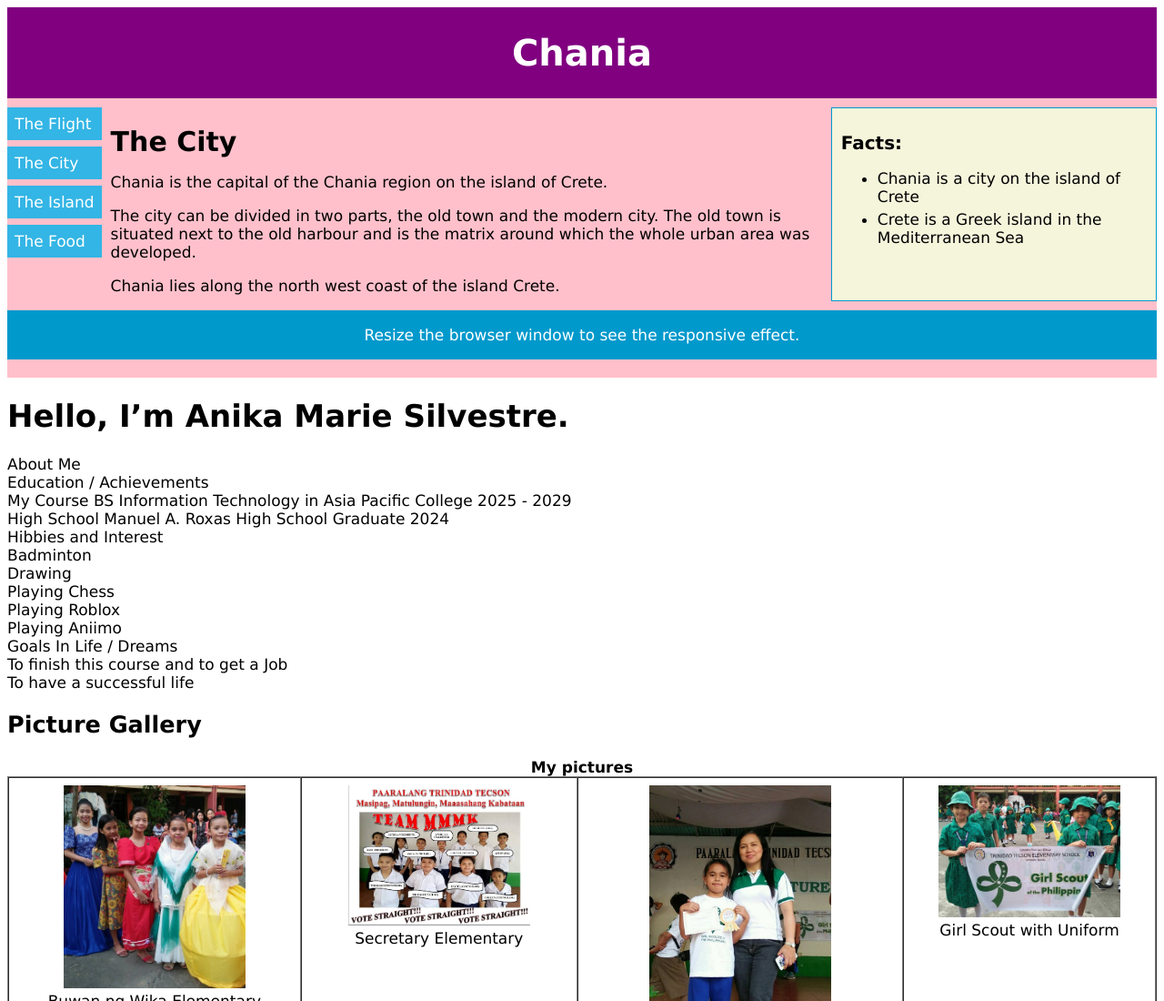
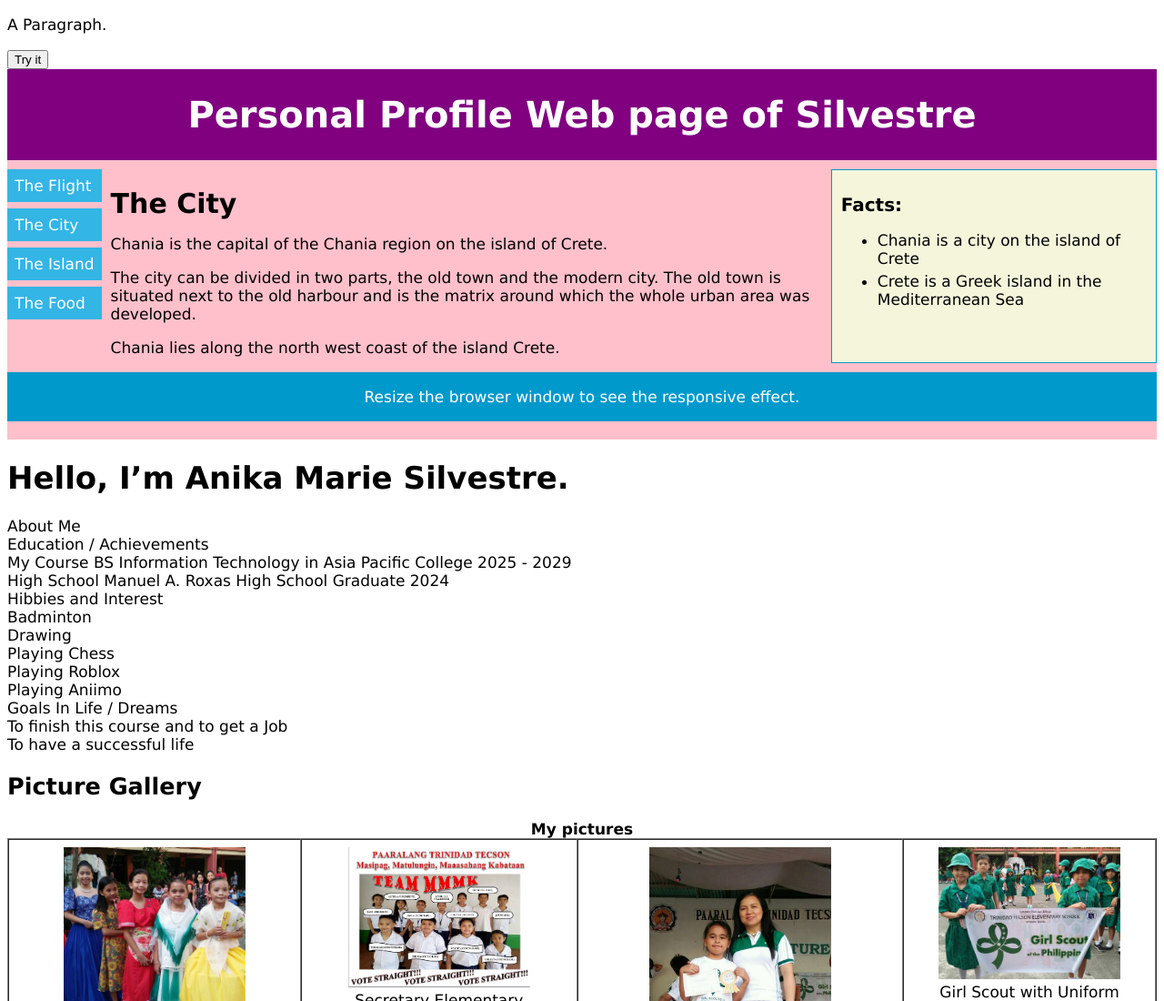
Before and after one commit to APCamsilvestre140342/APCamsilvestre140342-webprog-CS251_IT253-html-lessons, a plain HTML site: page introduction/index.html in a window 1280 px wide. Shown: the top 1100 px of the page at 91% size. Drawn offline with Linux system fonts and the light colour scheme.

Commit message:
Modify header and add interactive button
Updated header and added a button with a script.

```diff
--- a/introduction/index.html
+++ b/introduction/index.html
@@ -12,10 +12,14 @@
 
 <body>
     <body>
+<p id="demo">A Paragraph.</p>
+<button type="button" onclick="myFunction()">Try it</button>
+<script src="myScript.js"></script>
+
 
 <div class="grid-container">
 
-<div class="header"><h1>Chania</h1></div>
+<div class="header"><h1>Personal Profile Web page of Silvestre</h1></div>
 
 <div class="menu">
   <ul>
```
